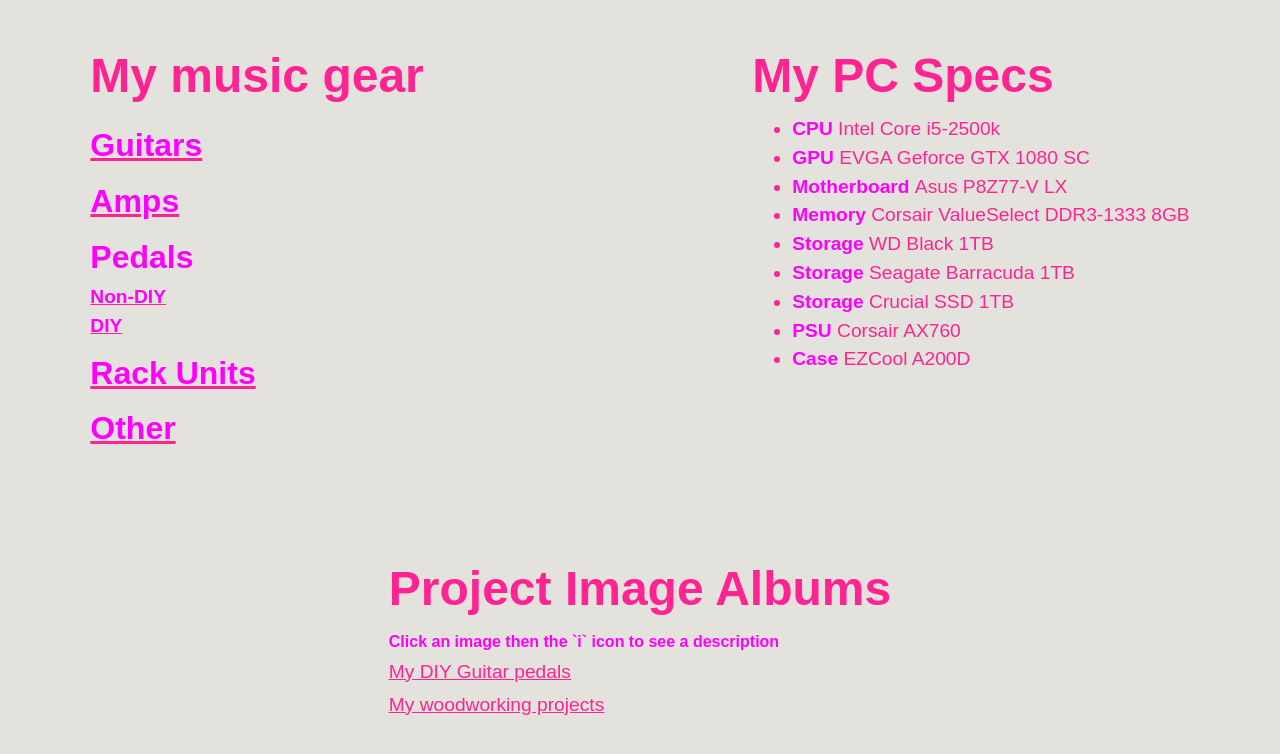
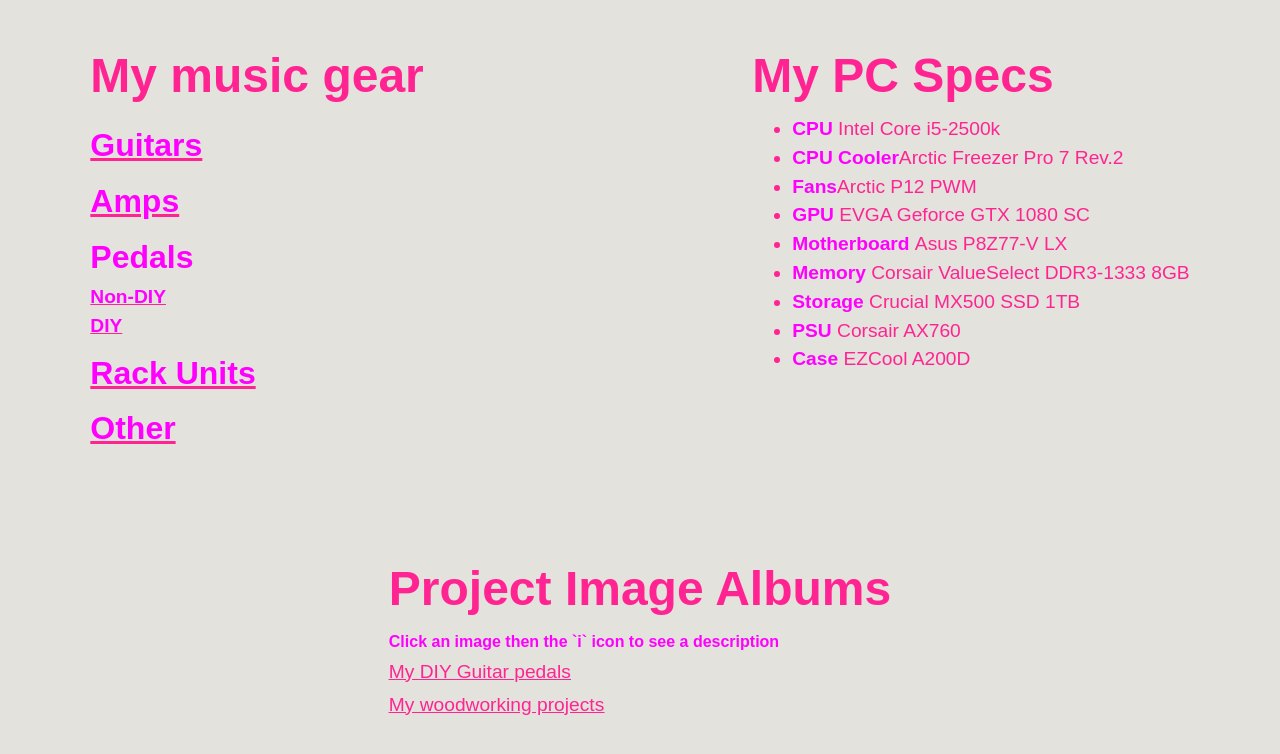
Before and after one commit to hedavies98/hedavies98.github.io, a plain HTML site: page bio.html in a window 1280 px wide. Drawn offline with Linux system fonts and the light colour scheme.

Commit message:
Update bio.html

```diff
--- a/bio.html
+++ b/bio.html
@@ -64,12 +64,12 @@
 			<h1>My PC Specs</h1>
 			<ul id="specs">
 			  <li><span class="bold">CPU </span>Intel Core i5-2500k</li>
+			  <li><span class="bold">CPU Cooler</span>Arctic Freezer Pro 7 Rev.2</li>
+			  <li><span class="bold">Fans</span>Arctic P12 PWM</li>
 			  <li><span class="bold">GPU </span>EVGA Geforce GTX 1080 SC</li>
 			  <li><span class="bold">Motherboard </span>Asus P8Z77-V LX</li>
 			  <li><span class="bold">Memory </span>Corsair ValueSelect DDR3-1333 8GB</li>
-			  <li><span class="bold">Storage </span>WD Black 1TB</li>
-			  <li><span class="bold">Storage </span>Seagate Barracuda 1TB</li>
-			  <li><span class="bold">Storage </span>Crucial SSD 1TB</li>
+			  <li><span class="bold">Storage </span>Crucial MX500 SSD 1TB</li>
 			  <li><span class="bold">PSU </span>Corsair AX760</li>
 			  <li><span class="bold">Case </span>EZCool A200D</li>
 			</ul>
```
